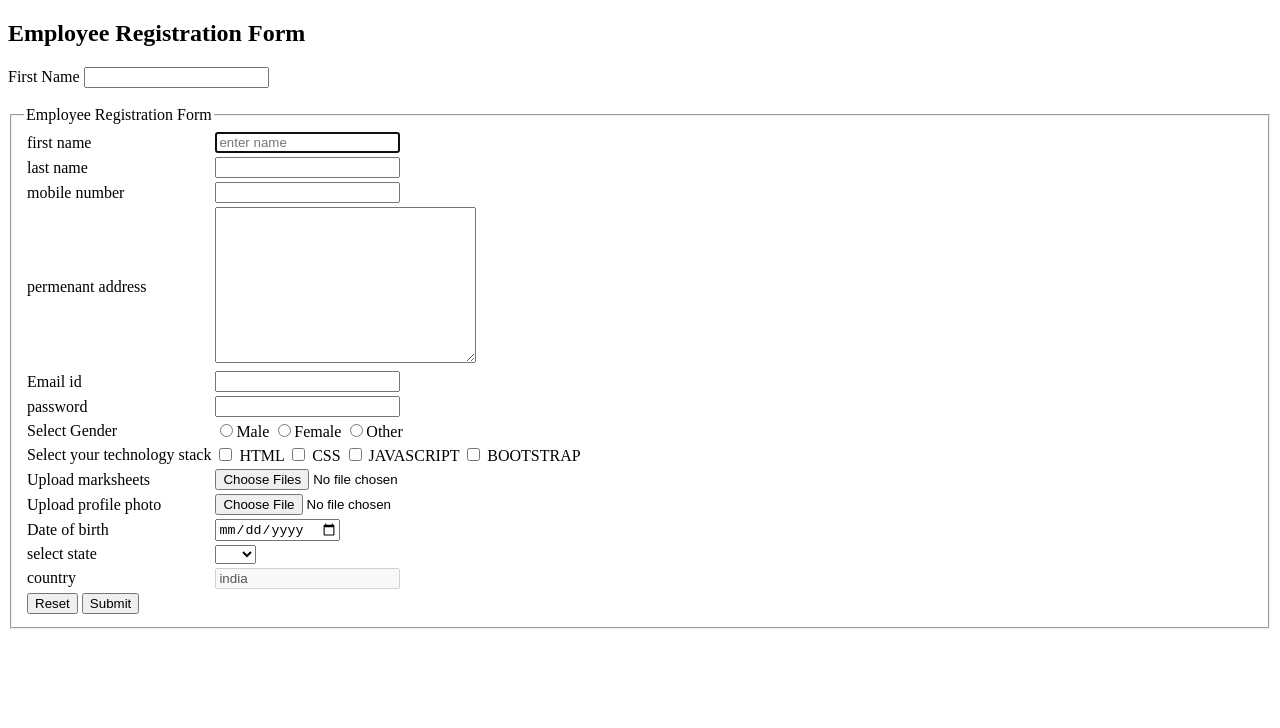
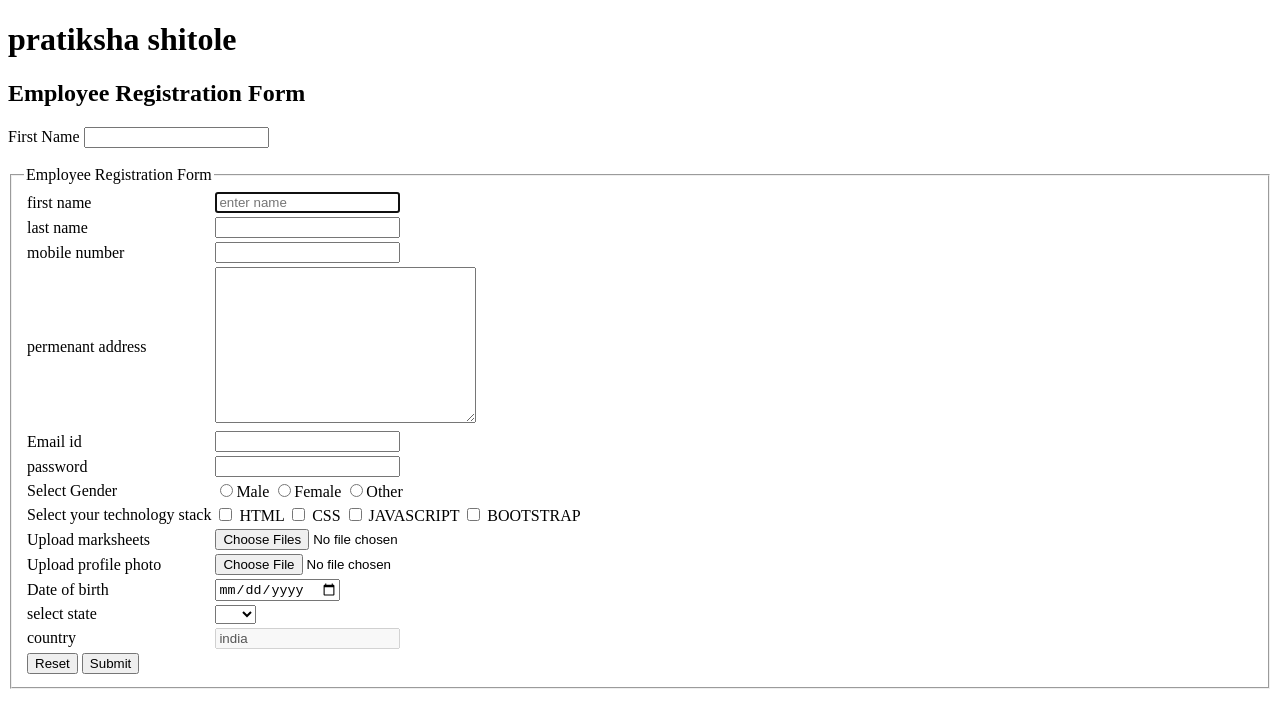
Before and after one commit to pratikshashitole29/MyProfile, a plain HTML site: page employeeRegistration.html in a window 1280 px wide. Drawn offline with Linux system fonts and the light colour scheme.

Commit message:
add responsibility
add responsibility

```diff
--- a/employeeRegistration.html
+++ b/employeeRegistration.html
@@ -8,6 +8,7 @@
     <link rel="shortcut icon" href="userimage.jpg" type="image/x-icon">
 </head>
 <body>
+    <h1> pratiksha shitole</h1>
     <h2>Employee Registration Form</h2>
     <label>First Name</label> <input type="text">
     <br><br>
@@ -88,5 +89,6 @@
         </tbody>
     </table>
     </fieldset>
+
     </body>
 </html>
```
